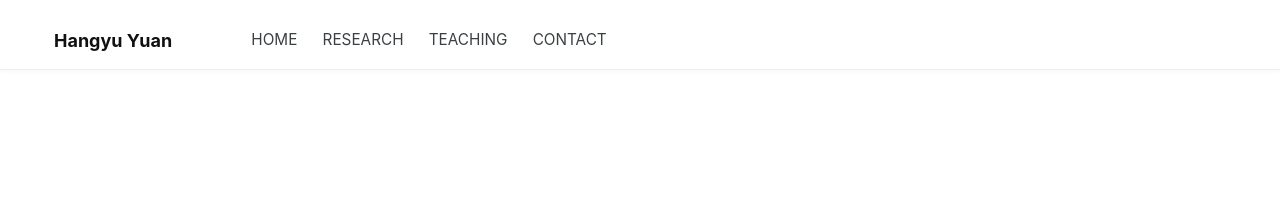
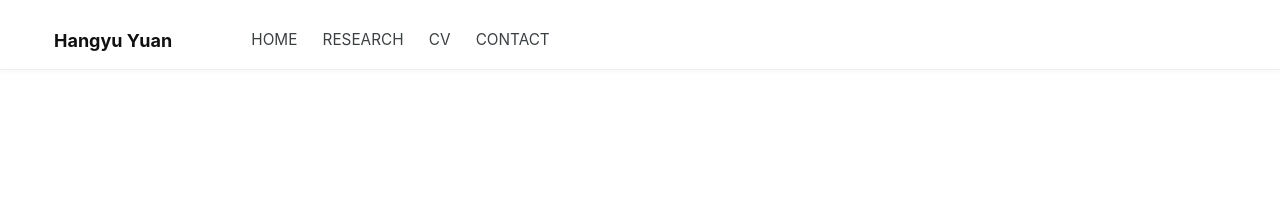
Before and after one commit to hangyu-yuan/hangyu-yuan.github.io, a Jekyll site: the page built from _pages/about.md, in a window 1280 px wide. Shown: the top 223 px of the page. Built offline with Jekyll 4.4.1, drawn with Linux system fonts in a browser that asks for light colours.

Commit message:
Update navigation.yml

```diff
--- a/_data/navigation.yml
+++ b/_data/navigation.yml
@@ -5,14 +5,15 @@
 # prevent it from being included in the site.
 
 main:
-  - title: "Home"
-    url: "#home"
 
-  - title: "Research"
-    url: "#research"
+- title: "Home"
+  url: "#home"
 
-  - title: "Teaching"
-    url: "#teaching"
+- title: "Research"
+  url: "#research"
 
-  - title: "Contact"
-    url: "#contact"
+- title: "CV"
+  url: "/assets/Hangyu_Yuan_CV.pdf"
+
+- title: "Contact"
+  url: "#contact"
```
